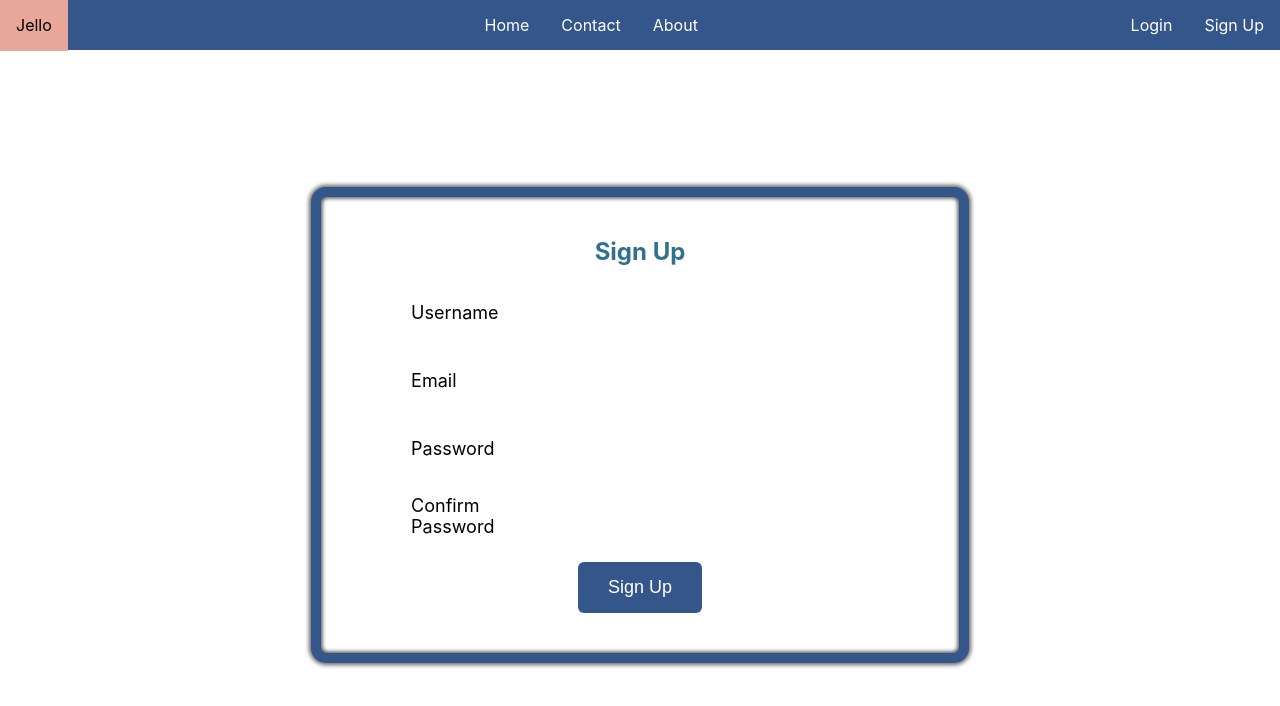
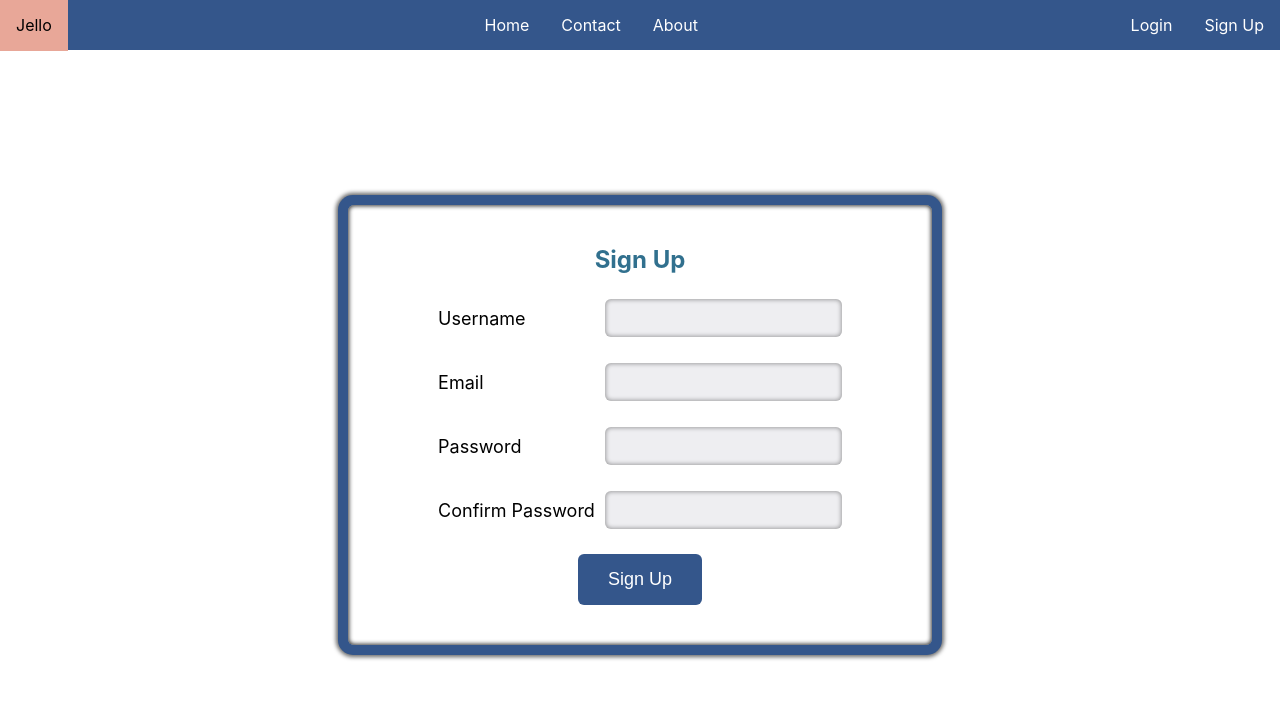
Before and after one commit to Jeluxe/Jello, a React (Vite) app: page /sign-up in a window 1280 px wide. Shown: the top 706 px of the page. Built offline with nearby package versions, Linux system fonts and the light colour scheme.

Commit message:
feature: Now Input can recieve classname.
also made predefined classname for few scenarios.

```diff
--- a/src/components/Input/Input.css
+++ b/src/components/Input/Input.css
@@ -1,12 +1,26 @@
 input {
-  height: 30px;
-  min-width: 230px;
-  width: 100%;
   padding: 20px 10px;
   border: 1px solid white;
   border-radius: 6px;
   background: rgba(255, 255, 255, 0.418);
+}
+
+.container-input {
+  height: 30px;
+  min-width: 230px;
+  width: 100%;
   font-size: 20px;
   font-weight: 600;
   font-family: 'Lucida Sans', 'Lucida Sans Regular', 'Lucida Grande', 'Lucida Sans Unicode', Geneva, Verdana, sans-serif
 }
+
+.auth-input {
+  margin-left: 10px;
+  padding: 10px 15px;
+  font-size: 16px;
+  border: none;
+  outline: none;
+  border-radius: 6px;
+  box-shadow: 0 0 4px 1px rgba(0, 0, 0, 0.333) inset;
+  background-color: rgba(91, 93, 117, 0.1);
+}
--- a/src/components/Input/Input.tsx
+++ b/src/components/Input/Input.tsx
@@ -1,7 +1,7 @@
 import "./Input.css"
-const Input = ({ value = "", onChange, onKeydown, maxLength }: { value: string, onChange: (e: any) => void, onKeydown: (e: any) => void, maxLength?: number }) => {
+const Input = ({ className = "", value = "", onChange, onKeydown, maxLength }: { className?: string, value: string, onChange: (e: any) => void, onKeydown?: (e: any) => void, maxLength?: number }) => {
   return (
-    <input value={value} onChange={onChange} onKeyDown={onKeydown} maxLength={maxLength} />
+    <input className={className} value={value} onChange={onChange} onKeyDown={onKeydown} maxLength={maxLength} />
   )
 }
 
```
